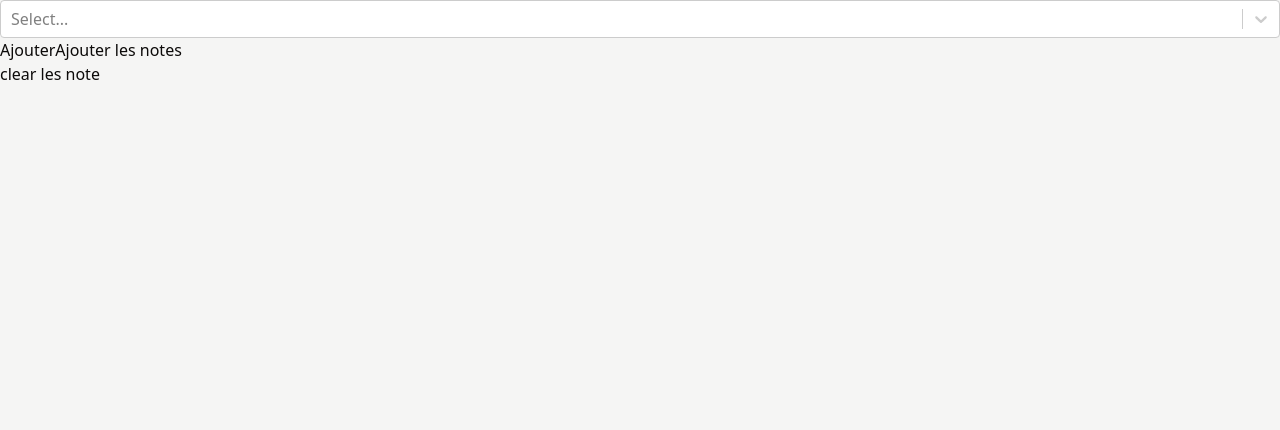
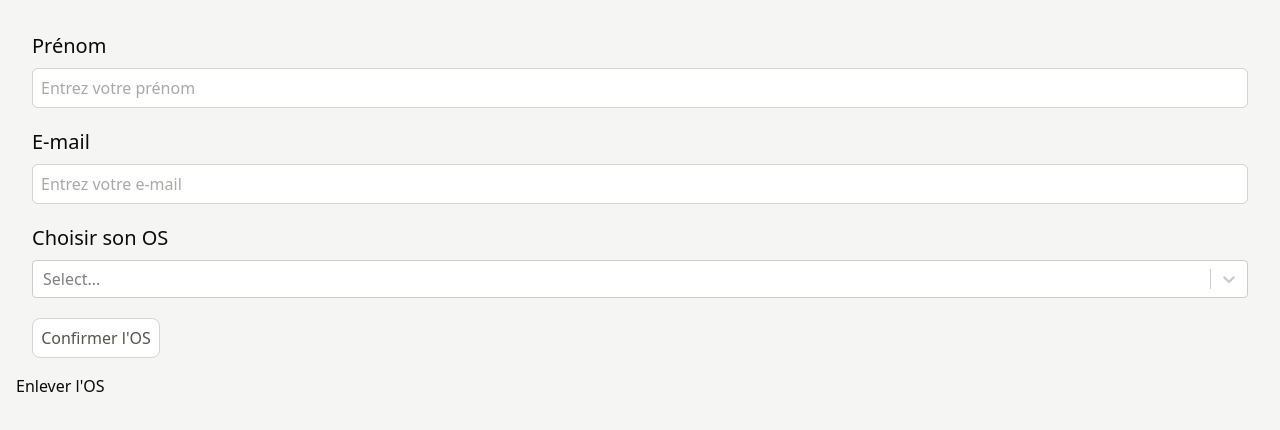
Before and after one commit to toncar667/mygrades-V0.1, a Next.js app in the folder mygrades/: page /student/signup in a window 1280 px wide. Shown: the top 430 px of the page. Built offline with nearby package versions, Linux system fonts and the light colour scheme.

Commit message:
update 07.05.2025

```diff
--- /dev/null
+++ b/mygrades/app/components/dashboard/AddSubjectPanel.tsx
@@ -0,0 +1,21 @@
+import React from 'react'
+
+const AddSubjectPanel = () => {
+
+  const handleClose = () => {
+
+  }
+
+  return (
+    <div className='fixed inset-0 bg-black/30 backdrop-blur-sm z-50 flex items-center justify-center'>
+      <div className='bg-white rounded-2xl shadow-xl p-6 w-full max-w-lg relative h-3/6'>
+        <div className='flex justify-between'>
+          <h1 className='text-2xl font-semibold'>Ajouter une matière</h1>
+          <button className='justify-end border rounded-sm h-10 p-2 hover:bg-stone-50 hover:text-blue-400 transition duration-300' onClick={handleClose}>Fermer</button>
+        </div>
+      </div>
+    </div>
+  )
+}
+
+export default AddSubjectPanel
--- a/mygrades/app/components/dashboard/Grid.tsx
+++ b/mygrades/app/components/dashboard/Grid.tsx
@@ -28,9 +28,9 @@ const Grid = () => {
 
   else if (pathName === "/student/subjects") {
     return (
-      <div className='px-4 grid gap-3 grid-cols-12'>
-        <Graph subjectID='2'/>
-      </div>
+        <div className='px-4 grid gap-3 grid-cols-12'>
+          <Graph subjectID='2'/>
+        </div>
     )
   }
 
--- a/mygrades/app/components/dashboard/TopBar.tsx
+++ b/mygrades/app/components/dashboard/TopBar.tsx
@@ -1,6 +1,17 @@
+"use client"
+
 import React from 'react'
+import { useState } from 'react'
 
 const TopBar = () => {
+
+
+  const [addSubjectPanelVisible, setAddSubjectPanelVisible] = useState(false)
+
+  const handleSubjectPanel = () => {
+
+  }
+
   return (
     <div className='border-b px-4 mb-4 mt-2 pb-4 border-stone-200'>
         <div className='flex items-center justify-between p-0.5'>
@@ -8,7 +19,7 @@ const TopBar = () => {
                 <span className='text-sm font-semibold block'>Salut Tonka !</span>
                 <span className='text-xs block text-stone-500'>Dimanche, 30 mars 2026</span>
             </div>
-
+              <button className='justify-end border rounded-sm h-10 p-2 mt-4 hover:bg-stone-50 hover:text-blue-400 transition duration-300'><span className='text-sm font-semibold'>Ajouter une matière</span></button>
         </div>
     </div>
   )
--- a/mygrades/app/student/StudentStore.ts
+++ b/mygrades/app/student/StudentStore.ts
@@ -18,7 +18,10 @@ export type Subject = {
 type Student = {
     id: string;
     name: string;
+    email: string;
     subjects: Subject[];
+    setName: (name: string) => void;
+    setEmail: (email: string) => void;
     getSubjectMoy: (SubjectID: string) => number;
     addSubject: (newSubject: Subject) => void;
     removeSubject: (subjectID: string) => void;
@@ -31,7 +34,11 @@ export const useStudentStore = create<Student>()(
         (set, get) => ({
             id:"",
             name:"",
+            email:"",
             subjects: [],
+
+            setName: (newName: string) => set(() => ({name: newName})),
+            setEmail: (newEmail: string) => set(() => ({email: newEmail})) ,
 
             getSubjectMoy: (subjectID: string) => {
 
--- a/mygrades/app/student/page.tsx
+++ b/mygrades/app/student/page.tsx
@@ -36,12 +36,12 @@ const page = () => {
             <ul>
                 {subjects.map((subject) => (
                     <li key={subject.id}>
-                        {subject.name} - Note: {subject.grades.forEach.name}
+                        {subject.name} - Note: {subject.grades.map((grade) => grade.value).join(", ")}
                     </li>
                 ))}
             </ul>
 
-            <button onClick={handleAdd}>Ajouter la physique</button>
+            <button  className="m-2" onClick={handleAdd}>Ajouter la physique</button>
             <button onClick={handleRemove}>Enlever la physique</button>
         </div>
     )
--- a/mygrades/app/student/signup/page.tsx
+++ b/mygrades/app/student/signup/page.tsx
@@ -1,81 +1,109 @@
 "use client"
 
-import React, { useState } from 'react'
-import Select from 'react-select'
-import { Subject } from '../StudentStore'
+import dynamic from 'next/dynamic'
+import React, { useCallback, useMemo, useState } from 'react'
 import { useStudentStore } from '../StudentStore'
-import { clear } from 'console'
+import { SingleValue } from 'react-select'
 
+type OptionType = {
+    value: string;
+    label: string;
+  };
 
 const page = () => {
 
-    const OS_SubjectOptions: Subject[] = [
-        { id: "1", name:"Mathématique et Physique", value: "1", label: "Mathématique et Physique", grades:[]},
-        { id:"2", name:"Biologie et Chimie", value: "2", label: "Biologie et Chimie", grades:[]},
-        { id:"3", name:"Italien", value: "3", label: "Italien", grades:[]},
-        { id:"4", name:"Espagnol", value:"4", label: "Espagnol", grades:[]}
-    ]
 
-    const [selectedOption, setSelectedOption] = useState<Subject | null>(null)
+    const Select = dynamic(() => import('react-select'), { ssr: false }) as unknown as React.FC<any>;
 
-    const setOS_Option = useStudentStore((state) => state.addSubject)
+    const OS_SubjectOptions = useMemo(() =>[
+        "Physique et application des mathématiques",
+        "Biologie et Chimie",
+        "Italien",
+        "Espagnol",
+        "Economie et droits",
+        "Grec",
+        "Latin",
+        "Musique",
+        "Philosophie et Psychologie",
+        "Arts visuels",
+    ], []);
 
-    const addGrade = useStudentStore((state) => state.addGrade)
+    const selectOptions = OS_SubjectOptions.map((subject) => ({
+        value: subject,
+        label: subject,
+    }));
 
-    const clearGrade = useStudentStore((state) => state.clearSubjectGrade)
+    const [selectedOption, setSelectedOption] = useState<string | null>(null);
+    const setOS_Option = useStudentStore((state) => state.addSubject);
+    const removeSubject = useStudentStore((state) => state.removeSubject)
+    const setStudentName = useStudentStore((state) => state.setName)
+    const setStudentEmail = useStudentStore((state) => state.setEmail)
 
-    const mpGrade = useStudentStore((state) => state.subjects.find((s) => s.id === "1")?.grades)
+    const StudentName = useStudentStore((state) => state.name)
+    const StudentEmail = useStudentStore((state) => state.email)
 
-    const handleAddSubject = () => {
-        if(selectedOption !== null){
+    const [osText, setOsText] = useState("")
+    const [osTextVisible, setOsTextVisible] = useState("invisible")
+
+    const handleAddSubject = useCallback(() => {
+        if (selectedOption) {
+        const newSubject = {
+            id: "1",
+            name: selectedOption,
+            grades: [],
+        };
+        removeSubject("1")
+        setOS_Option(newSubject);
+        setOsText("L'OS a été ajoutée")
+        setOsTextVisible("visible")
+        } else {
+            setOsTextVisible("visible")
+            setOsText("Veuillez choisir une OS")
         }
-        if (selectedOption) {
-            const { value, label, ...subjectData } = selectedOption
-            setOS_Option(subjectData)
-        }
+    }, [selectOptions, setOS_Option]);
+
+    const handleRemoveSubject = () => {
+        removeSubject("1")
     }
 
-    const handleAddGrade = () => {
-        addGrade("1", {id:"1", value:4.5, date:"01.01.2025"})
-        addGrade("1", {id:"2", value:4.5, date:"05.01.2025"})
-        addGrade("1", {id:"3", value:5, date:"13.01.2025"})
-        addGrade("1", {id:"4", value:3, date:"26.01.2025"})
+    return (
+            <div className='p-4'>
+                <div className='p-4 gap-10'>
 
-        addGrade("2", {id:"1", value:3.5, date:"02.03.2025"})
-        addGrade("2", {id:"2", value:5.5, date:"07.03.2025"})
-        addGrade("2", {id:"3", value:4, date:"08.03.2025"})
-        addGrade("2", {id:"4", value:3.5, date:"15.03.2025"})
-        addGrade("2", {id:"5", value:3.5, date:"20.03.2025"})
-        addGrade("2", {id:"6", value:5, date:"30.03.2025"})
-    }
 
-    const handleClearGrade = () => {
-        clearGrade("1")
-        clearGrade("2")
-    }
+                    <div>
+                        <h1 className='text-xl font-medium mb-2'>Prénom</h1>
+                        <div>
+                            <input className='h-10 w-full mb-5 bg-white border border-stone-300 p-2 text-stone-600 rounded-sm' type="text" placeholder='Entrez votre prénom' value={StudentName} onChange={(n) => setStudentName(n.target.value)}/>
+                        </div>
+                    </div>
 
-  return (
-    <div>
-        <Select
-            options={OS_SubjectOptions}
-            value={selectedOption}
-            name='OS_Select'
-            isSearchable
-            onChange={(newValue) => setSelectedOption(newValue)}
-        />
+                    <div>
+                    <h1 className='text-xl font-medium mb-2'>E-mail</h1>
+                        <div>
+                            <input className='h-10 w-full mb-5 bg-white border border-stone-300 p-2 text-stone-600 rounded-sm' type="text" placeholder='Entrez votre e-mail' value={StudentEmail} onChange={(e) => setStudentEmail(e.target.value)}/>
+                        </div>
+                    </div>
 
-        <button onClick={handleAddSubject}>Ajouter</button>
+                    <div>
+                        <h1 className='text-xl font-medium'>Choisir son OS</h1>
+                        <div className='mt-2 mb-5'>
+                            <Select
 
-        <button onClick={handleAddGrade}>Ajouter les notes</button>
-        <ul>
-            {mpGrade?.map((grade, index) => (
-                <li key={index}>{grade.value}</li>
-            ))}
-        </ul>
-
-        <button onClick={handleClearGrade}>clear les note</button>
+                            options={selectOptions}
+                            value={selectOptions.find((opt) => opt.value === selectedOption) || null}
+                            onChange={(newValue: SingleValue<OptionType>) => setSelectedOption(newValue?.value || null)}
+                            isSearchable
+                            name="OS_Select"
+                            />
+                        </div>
+                        <button onClick={handleAddSubject} className='bg-white h-10 w-32 rounded-md border border-stone-300 text-stone-600 cursor-pointer hover:bg-gray-100'>Confirmer l'OS</button>
+                        <h2 className={osTextVisible}>{osText}</h2>
+                    </div>
+                </div>
+                <button onClick={handleRemoveSubject}>Enlever l'OS</button>
     </div>
-  )
+  );
 }
 
-export default page
+export default page;
--- a/mygrades/app/student/subjects/page.tsx
+++ b/mygrades/app/student/subjects/page.tsx
@@ -3,9 +3,12 @@
 import DashBoard from '@/app/components/dashboard/DashBoard'
 import SideBar from '@/app/components/sideBar/SideBar'
 import React from 'react'
+import AddSubjectPanel from '@/app/components/dashboard/AddSubjectPanel'
 
 const page = () => {
   return (
+    <div>
+      {/* <AddSubjectPanel /> */}
     <div className='p-4'>
       <div className='w-[220px] fixed h-full scrollbar-hide [&::-webkit-scrollbar]:hidden'>
         <SideBar />
@@ -14,6 +17,7 @@ const page = () => {
         <DashBoard />
       </div>
     </div>
+    </div>
   )
 }
 
```
Also changed, not shown: mygrades/app/components/sideBar/AccountToggle.tsx (+7 -2 lines).
